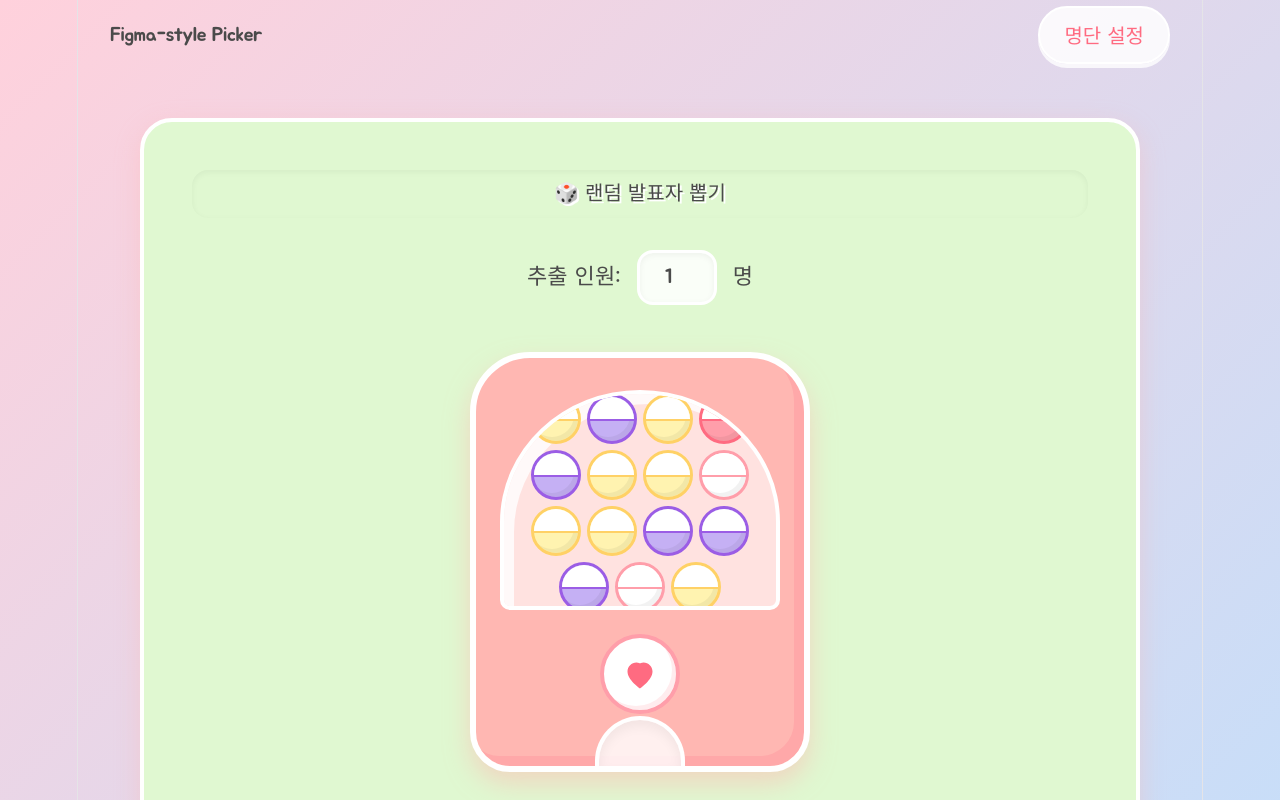
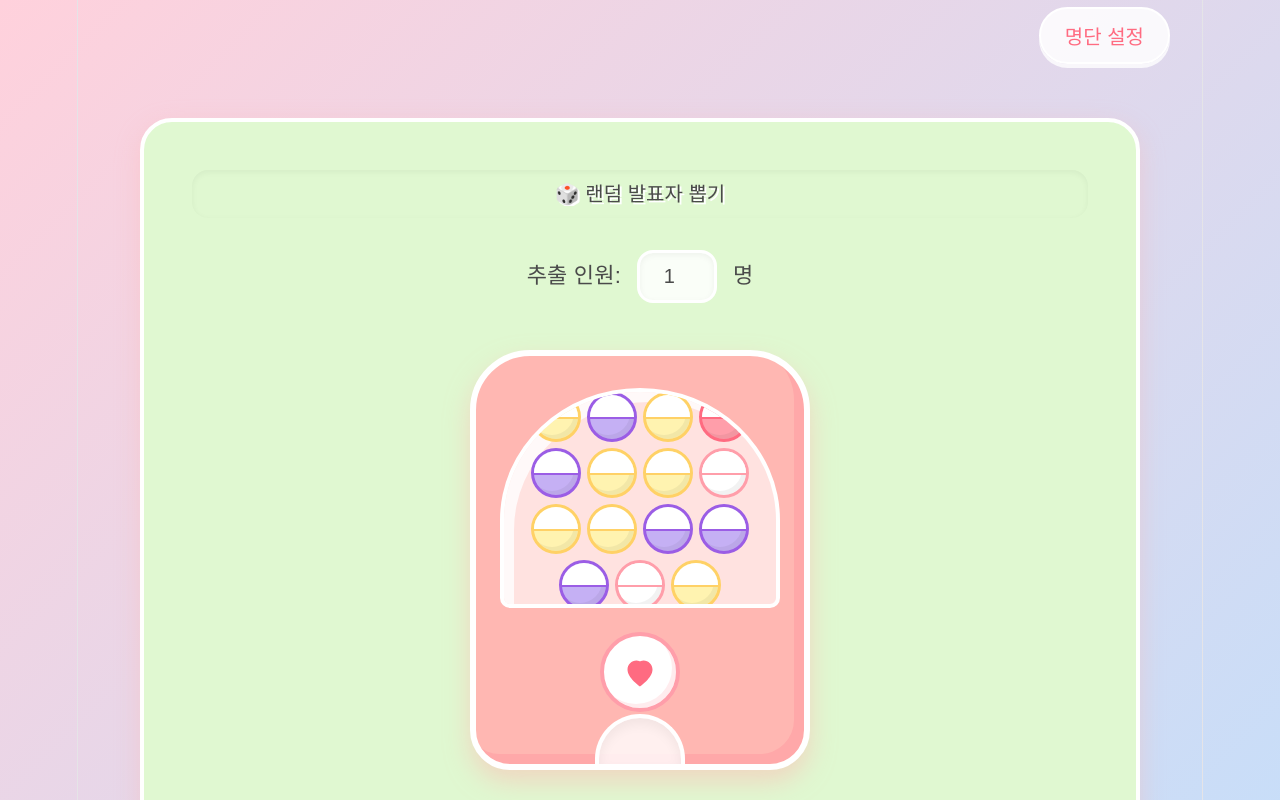
Before and after one commit to euclid17/landom, a React (Vite) app in the folder random-presenter/: page / in a window 1280 px wide. Shown: the top 800 px of the page. Built offline with nearby package versions, Linux system fonts and the light colour scheme; a web font is replaced by a local one.

Commit message:
폰트수정

```diff
--- a/random-presenter/src/App.jsx
+++ b/random-presenter/src/App.jsx
@@ -54,7 +54,7 @@ function App() {
     return () => window.removeEventListener('keydown', handleKeyDown);
   }, []);
 
-  const executeExtraction = (currentPickedList) => {
+  const executeExtraction = (currentPickedList, excludedPicks = []) => {
     if (students.length === 0) {
       alert('설정에서 학생 명단을 먼저 추가해주세요.');
       return;
@@ -70,9 +70,13 @@ function App() {
       availableStudents = [...students];
     }
 
+    let currentAvailable = availableStudents.filter(s => !excludedPicks.includes(s));
+    if (currentAvailable.length === 0) {
+      currentAvailable = [...availableStudents];
+    }
+
     const newPicks = [];
     let updatedSecretOrder = [...secretOrder];
-    let currentAvailable = [...availableStudents];
 
     for (let i = 0; i < extractCount; i++) {
       if (currentAvailable.length === 0) break;
@@ -110,26 +114,26 @@ function App() {
   };
 
   const handleExtract = () => {
-    executeExtraction(pickedStudents);
+    executeExtraction(pickedStudents, []);
   };
 
   const handleRedraw = () => {
     if (isExtracting) return;
     const remainingPicks = pickedStudents.filter(s => !recentPicks.includes(s));
+    const excluded = [...recentPicks];
     setPickedStudents(remainingPicks);
     setRecentPicks([]);
     setCurrentResult('');
     // 약간의 딜레이 후 재추출 (UI 리셋을 위해)
     setTimeout(() => {
-      executeExtraction(remainingPicks);
+      executeExtraction(remainingPicks, excluded);
     }, 100);
   };
 
   return (
     <div className="app-container">
-      {/* Top Nav (Monochrome Chrome) */}
-      <header className="top-nav">
-        <div style={{ fontWeight: 600, fontSize: '20px', letterSpacing: '-0.5px' }}>Figma-style Picker</div>
+      {/* Top Nav */}
+      <header className="top-nav" style={{ justifyContent: 'flex-end' }}>
         <div>
           {view === 'main' ? (
             <button className="button-secondary" onClick={() => setView('settings')}>명단 설정</button>
--- a/random-presenter/src/styles/gacha.css
+++ b/random-presenter/src/styles/gacha.css
@@ -191,15 +191,15 @@
 
 /* Cute sparkles */
 .result-name::before, .result-name::after {
-  content: '🎀';
+  content: '✨🎀✨';
   position: absolute;
-  font-size: 2.5rem;
+  font-size: 3rem;
   opacity: 0;
   animation: sparkleCute 1.5s forwards 0.3s infinite alternate;
 }
 
-.result-name::before { top: -20px; right: -40px; transform: rotate(15deg); }
-.result-name::after { bottom: -20px; left: -40px; transform: rotate(-15deg); }
+.result-name::before { top: -30px; right: -50px; transform: rotate(15deg); }
+.result-name::after { bottom: -30px; left: -50px; transform: rotate(-15deg); }
 
 @keyframes sparkleCute {
   0% { transform: scale(0.8) rotate(-10deg); }
--- a/random-presenter/src/styles/index.css
+++ b/random-presenter/src/styles/index.css
@@ -1,4 +1,9 @@
-@import url('https://fonts.googleapis.com/css2?family=Jua&display=swap');
+@font-face {
+    font-family: 'OngleipParkDahyeon';
+    src: url('https://cdn.jsdelivr.net/gh/projectnoonnu/2411-3@1.0/Ownglyph_ParkDaHyun.woff2') format('woff2');
+    font-weight: normal;
+    font-display: swap;
+}
 
 :root {
   /* Sanrio Colors */
@@ -38,7 +43,7 @@
   --rounded-pill: 50px;
   --rounded-full: 9999px;
 
-  --font-cute: 'Jua', sans-serif;
+  --font-cute: 'OngleipParkDahyeon', sans-serif;
 }
 
 * {
```
